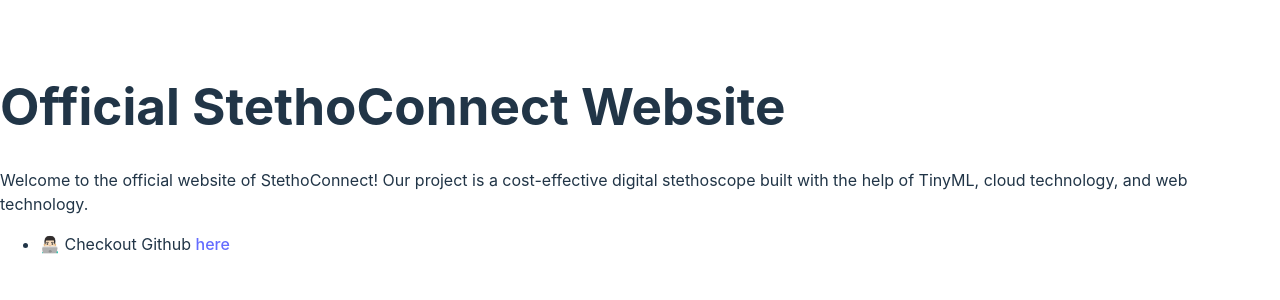
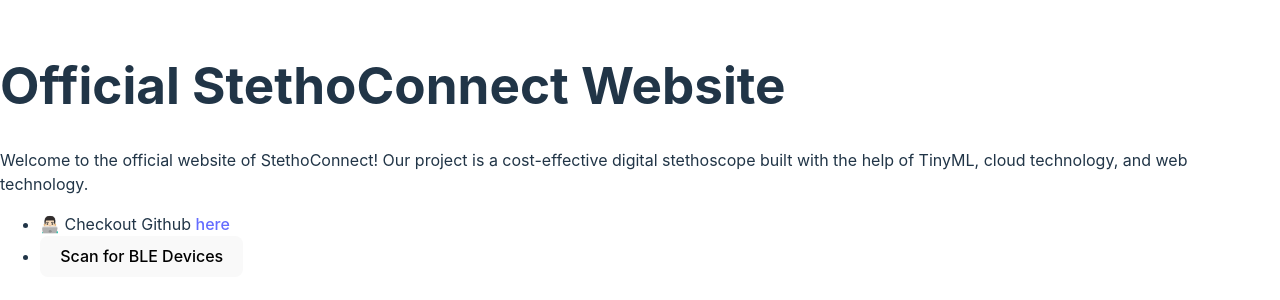
Before and after one commit to StethoConnect/website, a React (Vite) app: page / in a window 1280 px wide. Shown: the part 242-542 px from the top of the page. Built offline with nearby package versions, Linux system fonts and the light colour scheme.

Commit message:
feat(app.jsx): add BLE pairing

```diff
--- a/src/App.jsx
+++ b/src/App.jsx
@@ -1,6 +1,43 @@
-import React from "react";
+import React, { useState } from "react";
 
 function App() {
+  // Updated state to hold an array of devices
+  const [devices, setDevices] = useState([]);
+  const [connectedDevice, setConnectedDevice] = useState(null);
+
+  const scanForDevices = async () => {
+    try {
+      console.log('Requesting Bluetooth Device...');
+      // Instead of connecting immediately, we'll just scan and display devices
+      const device = await navigator.bluetooth.requestDevice({
+        // Uncomment and replace with your service UUID to filter
+        // filters: [{ services: ['your_service_uuid_here'] }],
+        acceptAllDevices: true,
+      });
+
+      console.log('> Found ' + device.name);
+      // Update the devices array with the new device, ensuring no duplicates
+      setDevices(prevDevices => {
+        const deviceExists = prevDevices.some(d => d.id === device.id);
+        return deviceExists ? prevDevices : [...prevDevices, device];
+      });
+
+    } catch (error) {
+      console.log('Argh! ' + error);
+    }
+  };
+
+  const connectToDevice = async (device) => {
+    try {
+      console.log('Connecting to GATT Server...');
+      const server = await device.gatt.connect();
+      setConnectedDevice(device.name);
+      console.log('Connected to ' + device.name);
+    } catch (error) {
+      console.log('Failed to connect: ' + error);
+    }
+  };
+
   return (
     <div className="container mt-5">
       <h1 className="display-4">Official StethoConnect Website</h1>
@@ -11,11 +48,28 @@
             Welcome to the official website of StethoConnect! Our project is a cost-effective digital stethoscope built with the help of TinyML, cloud technology, and web technology.
           </p>
 
-          <ul className="ist-group">
+          <ul className="list-group">
             <li className="list-group-item">
               👨🏻‍💻 Checkout Github{' '}
               <a href="https://github.com/StethoConnect/website.git">here</a>
             </li>
+            <li className="list-group-item">
+              <button onClick={scanForDevices} className="btn btn-primary">
+                Scan for BLE Devices
+              </button>
+            </li>
+            {/* List available devices */}
+            {devices.map((device, index) => (
+              <li key={index} className="list-group-item">
+                {device.name || 'Unknown Device'} - <button onClick={() => connectToDevice(device)} className="btn btn-success">Connect</button>
+              </li>
+            ))}
+            {/* Display connected device */}
+            {connectedDevice && (
+              <li className="list-group-item">
+                Connected to: {connectedDevice}
+              </li>
+            )}
           </ul>
         </div>
       </div>
```
